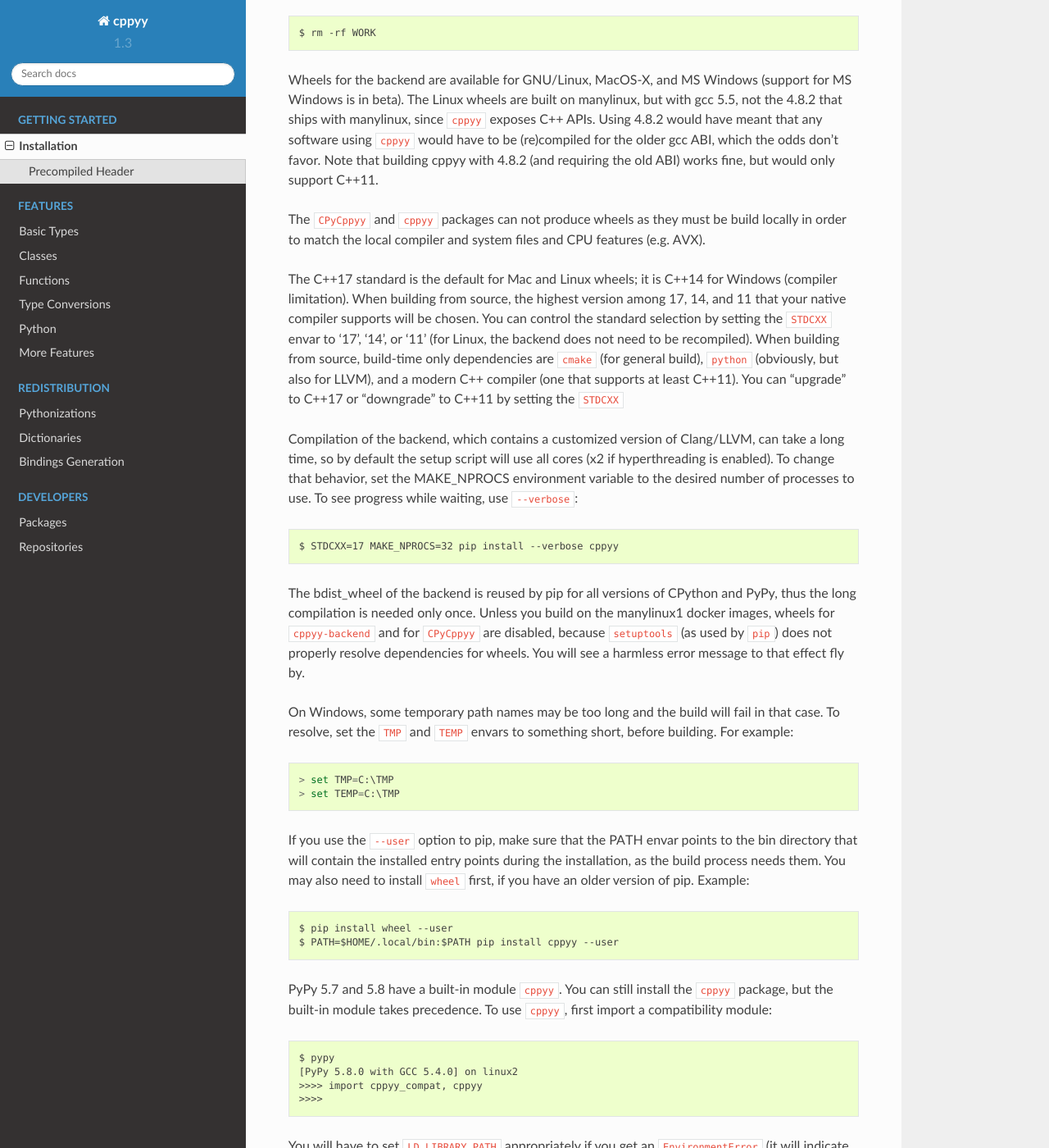
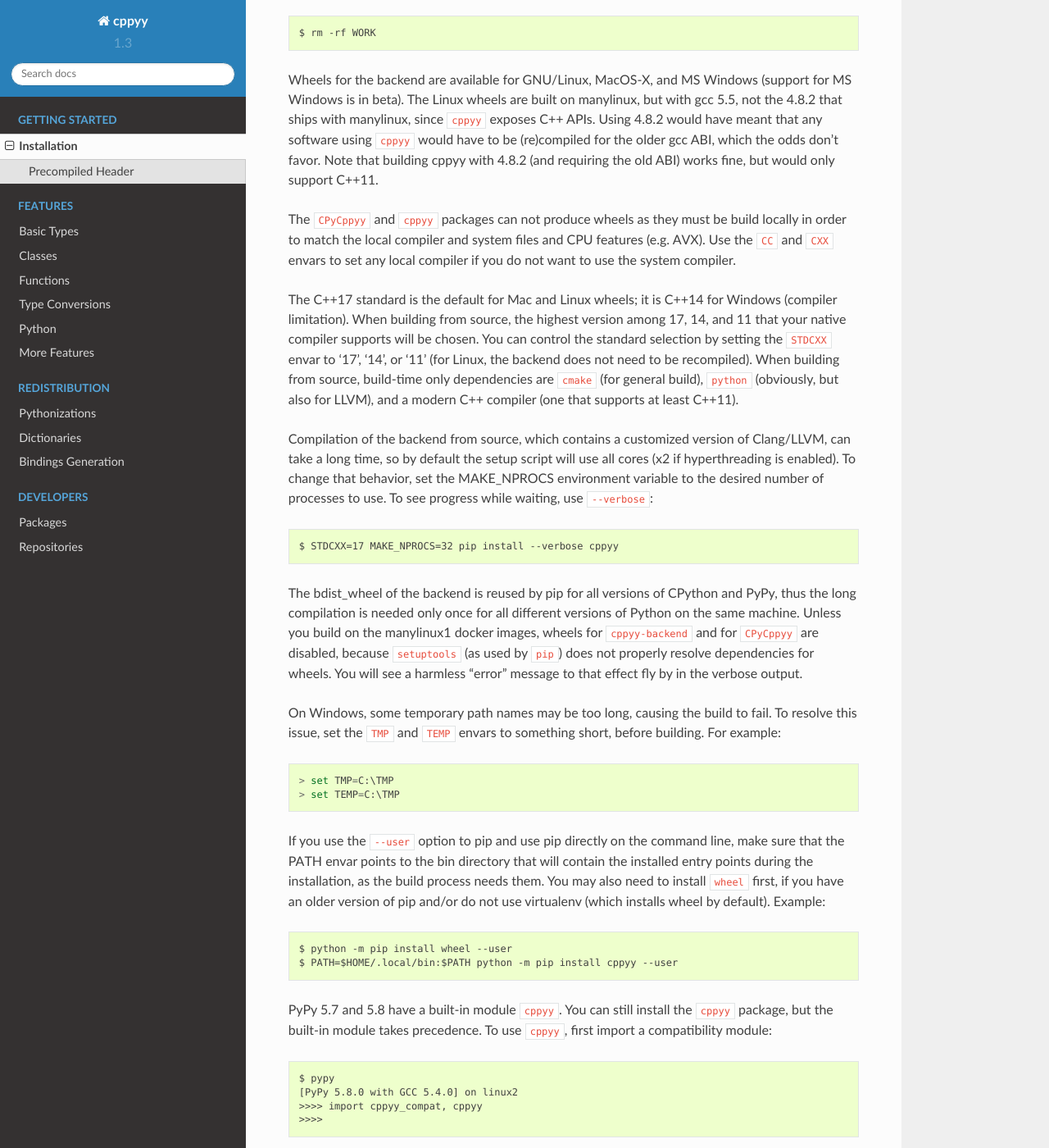
Before and after one commit to wlav/cppyy, a Sphinx documentation site: the page built from doc/source/installation.rst, in a window 1280 px wide and 1400 px high, scrolled down 386 px. Shown: the whole window at 82% size. Built offline with Sphinx 7.4.7 and the Read the Docs theme 2.0.0, drawn with Linux system fonts in a browser that asks for light colours.

Commit message:
more clarification of installation

```diff
--- a/doc/source/installation.rst
+++ b/doc/source/installation.rst
@@ -29,6 +29,8 @@
 The ``CPyCppyy`` and ``cppyy`` packages can not produce wheels as they must be
 build locally in order to match the local compiler and system files and CPU
 features (e.g. AVX).
+Use the ``CC`` and ``CXX`` envars to set any local compiler if you do not want
+to use the system compiler.
 
 The C++17 standard is the default for Mac and Linux wheels; it is C++14 for
 Windows (compiler limitation).
@@ -39,9 +41,8 @@
 When building from source, build-time only dependencies are ``cmake`` (for
 general build), ``python`` (obviously, but also for LLVM), and a modern C++
 compiler (one that supports at least C++11).
-You can "upgrade" to C++17 or "downgrade" to C++11 by setting the ``STDCXX``
 
-Compilation of the backend, which contains a customized version of
+Compilation of the backend from source, which contains a customized version of
 Clang/LLVM, can take a long time, so by default the setup script will use all
 cores (x2 if hyperthreading is enabled).
 To change that behavior, set the MAKE_NPROCS environment variable to the
@@ -51,30 +52,33 @@
  $ STDCXX=17 MAKE_NPROCS=32 pip install --verbose cppyy
 
 The bdist_wheel of the backend is reused by pip for all versions of CPython
-and PyPy, thus the long compilation is needed only once.
+and PyPy, thus the long compilation is needed only once for all different
+versions of Python on the same machine.
 Unless you build on the manylinux1 docker images, wheels for
 ``cppyy-backend`` and for ``CPyCppyy`` are disabled, because ``setuptools``
 (as used by ``pip``) does not properly resolve dependencies for wheels.
-You will see a harmless error message to that effect fly by.
+You will see a harmless "error" message to that effect fly by in the verbose
+output.
 
-On Windows, some temporary path names may be too long and the build will fail
-in that case.
-To resolve, set the ``TMP`` and ``TEMP`` envars to something short, before
-building.
+On Windows, some temporary path names may be too long, causing the build to
+fail.
+To resolve this issue, set the ``TMP`` and ``TEMP`` envars to something short,
+before building.
 For example::
 
  > set TMP=C:\TMP
  > set TEMP=C:\TMP
 
-If you use the ``--user`` option to pip, make sure that the PATH envar points
-to the bin directory that will contain the installed entry points during the
-installation, as the build process needs them.
+If you use the ``--user`` option to pip and use pip directly on the command
+line, make sure that the PATH envar points to the bin directory that will
+contain the installed entry points during the installation, as the build
+process needs them.
 You may also need to install ``wheel`` first, if you have an older version of
-pip.
+pip and/or do not use virtualenv (which installs wheel by default).
 Example::
 
- $ pip install wheel --user
- $ PATH=$HOME/.local/bin:$PATH pip install cppyy --user
+ $ python -m pip install wheel --user
+ $ PATH=$HOME/.local/bin:$PATH python -m pip install cppyy --user
 
 PyPy 5.7 and 5.8 have a built-in module ``cppyy``.
 You can still install the ``cppyy`` package, but the built-in module takes
```
